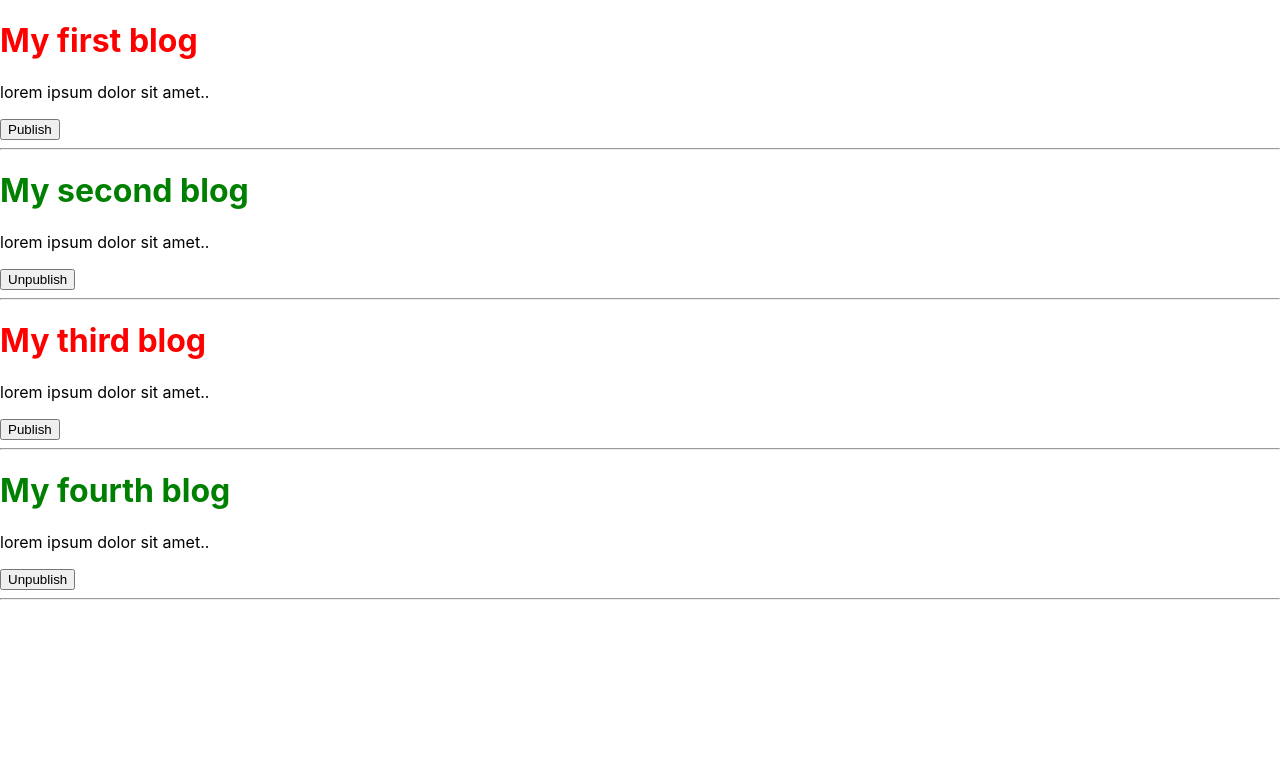
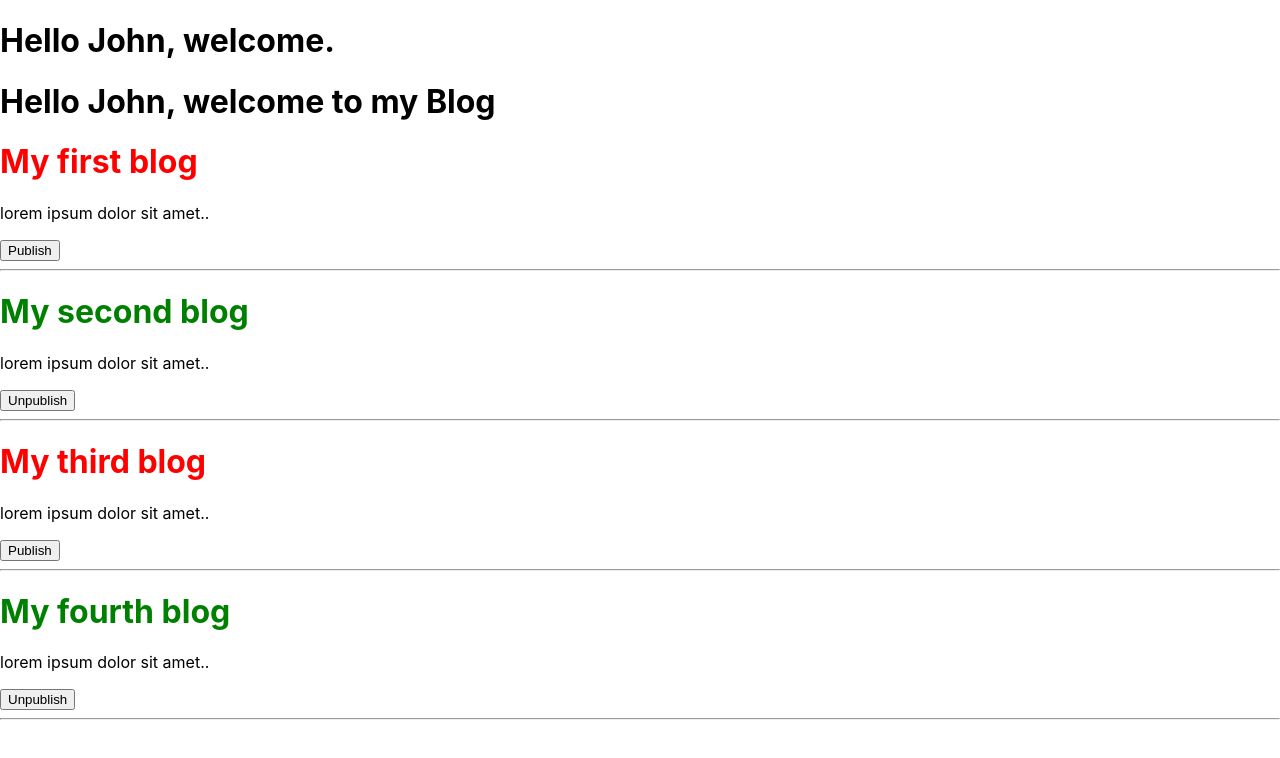
Before and after one commit to Lashirova/Blog-Post-React, a React (Create React App) app: page / in a window 1280 px wide. Shown: the top 758 px of the page. Built offline with nearby package versions, Linux system fonts and the light colour scheme.

Commit message:
Add class component

```diff
--- /dev/null
+++ b/src/Greeting.js
@@ -0,0 +1,15 @@
+import React from 'react';
+
+class Greeting extends React.Component {
+  render() {
+    return <h1>Hello John, welcome to my Blog</h1>
+  }
+}
+
+class Welcome extends React.Component {
+  render() {
+    return <h1>Hello John, welcome.</h1>
+  }
+}
+
+export {Greeting, Welcome};
--- a/src/index.js
+++ b/src/index.js
@@ -1,12 +1,21 @@
 import React from 'react';
 import ReactDOM from 'react-dom';
 import './index.css';
-import App from './App';
+// import App from './App';
 import {BlogPost} from './BlogPost';
+import {Greeting, Welcome} from './Greeting';
 import reportWebVitals from './reportWebVitals';
 
+const components = (
+  <div id="parent">
+    <Welcome />
+    <Greeting />
+    <BlogPost />
+  </div>
+)
+
 ReactDOM.render(
-  <BlogPost />,
+  components,
   document.getElementById('root')
 );
 
```
